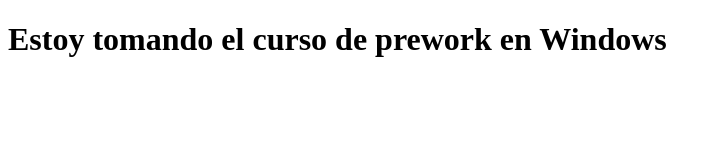
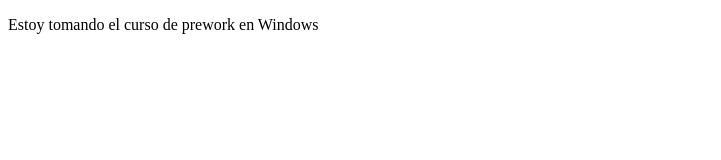
Before and after one commit to anencaro/demoCursoPreworkWindows, a plain HTML site: page index.html in a window 1280 px wide. Shown: the whole page, without its empty margins (0-721 px from the left). Drawn offline with Linux system fonts and the light colour scheme.

Commit message:
Se cambio titulo por parrafo

```diff
--- a/index.html
+++ b/index.html
@@ -7,6 +7,6 @@
     <title>Document</title>
 </head>
 <body>
-    <h1>Estoy tomando el curso de prework en Windows</h1>
+    <p>Estoy tomando el curso de prework en Windows</p>
 </body>
 </html>
```
